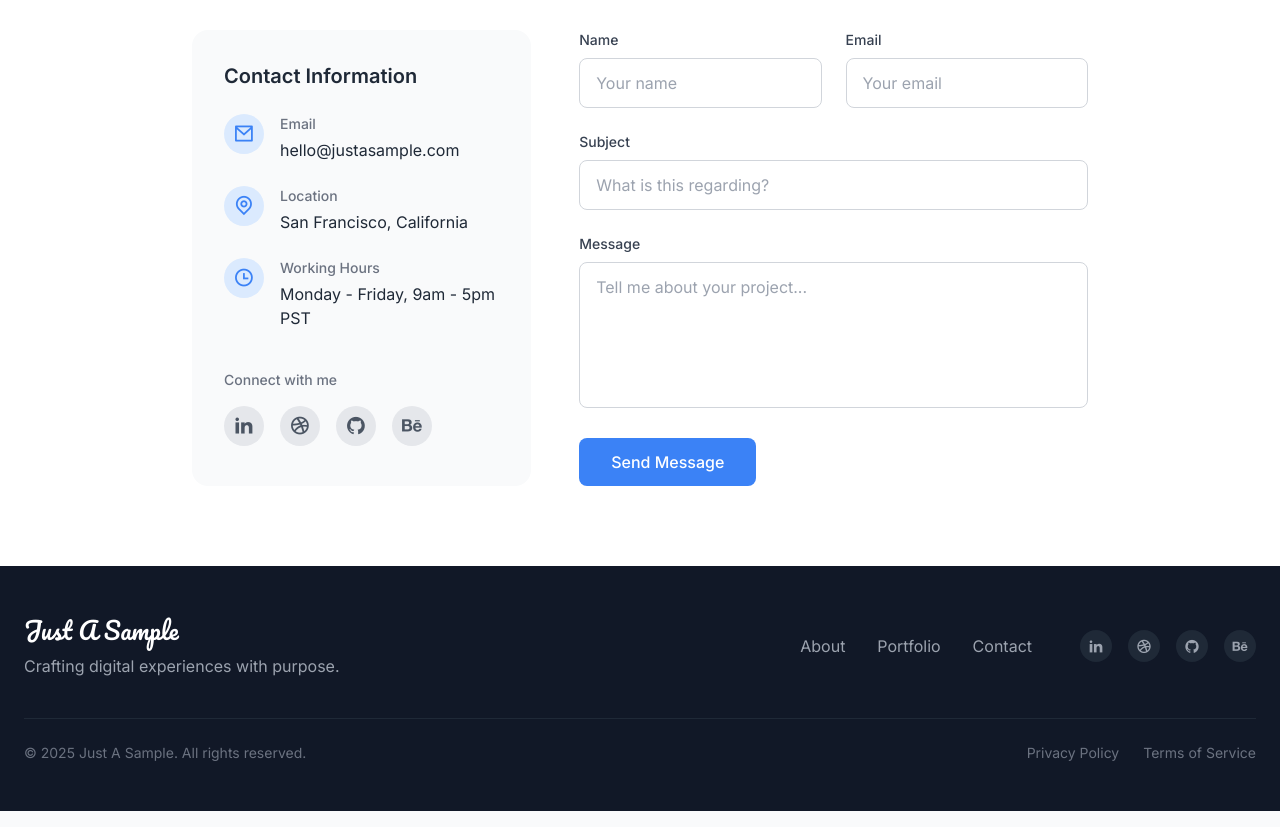
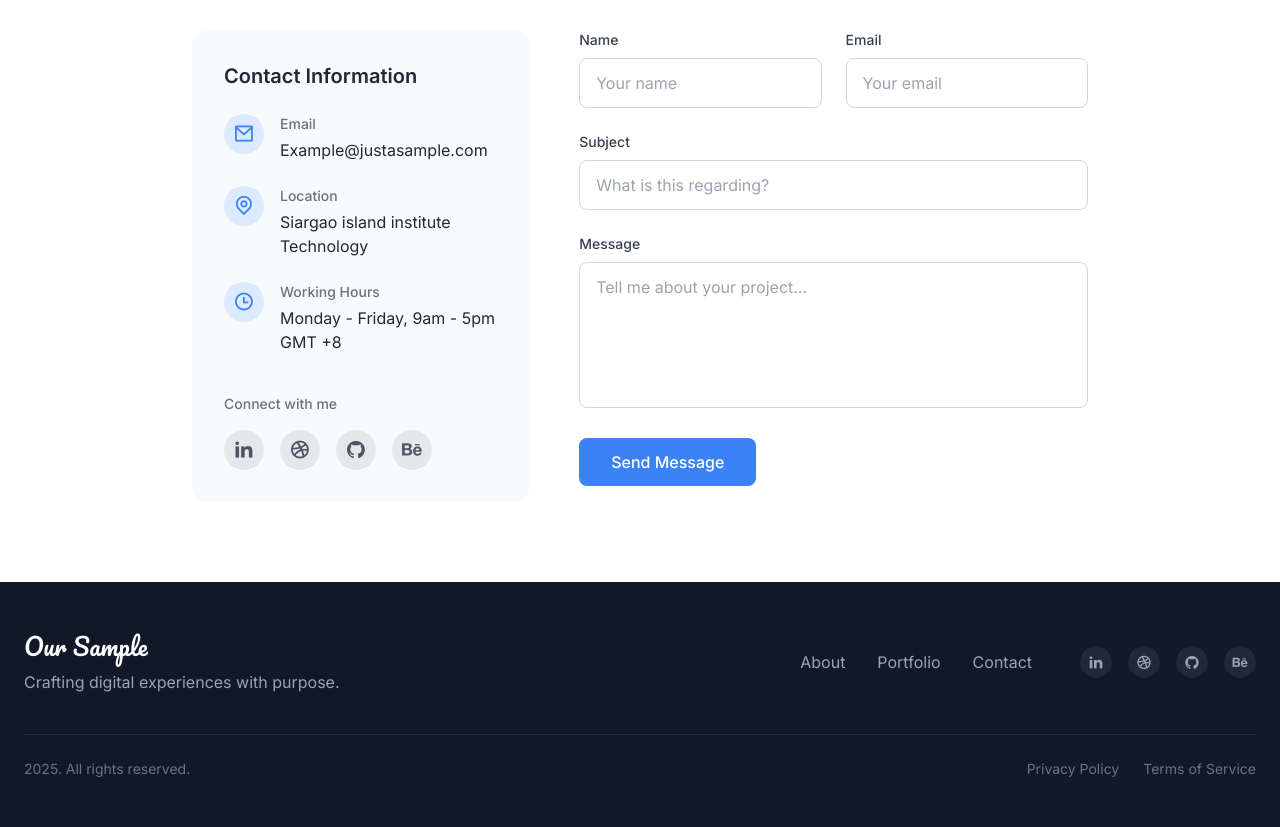
Before and after one commit to JoshCreatives/READYGETSETGOOO, a plain HTML site: page PF1/index.html in a window 1280 px wide. Shown: the part 2820-3647 px from the top of the page. Drawn offline with nearby package versions, Linux system fonts and the light colour scheme.

Commit message:
3rd commits

```diff
--- a/PF1/index.html
+++ b/PF1/index.html
@@ -310,7 +310,7 @@
                                     </div>
                                     <div>
                                         <h4 class="text-sm font-medium text-gray-500 mb-1">Email</h4>
-                                        <p class="text-gray-800">hello@justasample.com</p>
+                                        <p class="text-gray-800">Example@justasample.com</p>
                                     </div>
                                 </div>
 
@@ -320,7 +320,7 @@
                                     </div>
                                     <div>
                                         <h4 class="text-sm font-medium text-gray-500 mb-1">Location</h4>
-                                        <p class="text-gray-800">San Francisco, California</p>
+                                        <p class="text-gray-800">Siargao island institute Technology</p>
                                     </div>
                                 </div>
 
@@ -330,7 +330,7 @@
                                     </div>
                                     <div>
                                         <h4 class="text-sm font-medium text-gray-500 mb-1">Working Hours</h4>
-                                        <p class="text-gray-800">Monday - Friday, 9am - 5pm PST</p>
+                                        <p class="text-gray-800">Monday - Friday, 9am - 5pm GMT +8</p>
                                     </div>
                                 </div>
                             </div>
@@ -390,7 +390,8 @@
         <div class="container mx-auto px-6">
             <div class="flex flex-col md:flex-row justify-between items-center">
                 <div class="mb-6 md:mb-0">
-                    <a href="#" class="text-2xl font-['Pacifico'] text-white">Just A Sample</a>
+                    <a href="#" class="text-2xl font-['Pacifico'] text-white">Our Sample
+                    </a>
                     <p class="mt-2 text-gray-400">Crafting digital experiences with purpose.</p>
                 </div>
 
@@ -421,7 +422,7 @@
             </div>
 
             <div class="border-t border-gray-800 mt-10 pt-6 flex flex-col md:flex-row justify-between items-center">
-                <p class="text-gray-500 text-sm">© 2025 Just A Sample. All rights reserved.</p>
+                <p class="text-gray-500 text-sm">2025. All rights reserved.</p>
                 <div class="mt-4 md:mt-0">
                     <ul class="flex space-x-6 text-sm text-gray-500">
                         <li><a href="#" class="hover:text-gray-400 transition-colors">Privacy Policy</a></li>
```
